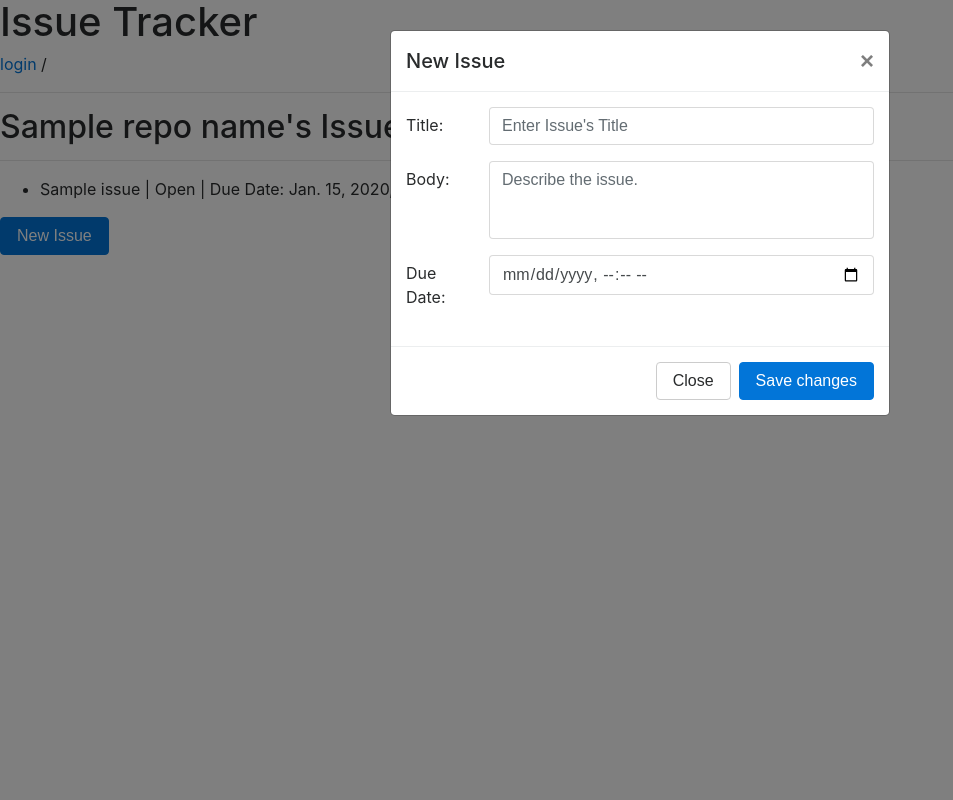
After one commit to Rocamadour7/issue_tracker, a Django app: template templates/repos/issues_index.html in a window 1280 px wide, after a click on "New Issue". The commit adds this page. Shown: the whole page, without its empty margins (0-953 px from the left). Run offline with Django 3.2, Linux system fonts and the light colour scheme; tables that the repository leaves empty hold one stand-in row (values such as "Sample post"); the template is opened without the code that fills it: values that come from a table or form of the project are taken from there, most other values are stand-ins (such as "Sample title", 1, 10 or a date in 2020); some libraries are stand-ins or nearby versions.

Commit message:
Created Issues model, issues updater decorator, started new issue form and added Bootstrap for styling.

```diff
--- a/repos/models.py
+++ b/repos/models.py
@@ -4,6 +4,21 @@ from django.db import models
 
 class Repo(models.Model):
     user = models.ForeignKey(User, on_delete=models.CASCADE)
-    name = models.CharField(max_length=100)
+    name = models.SlugField(max_length=100)
     description = models.TextField()
     language = models.CharField(max_length=20)
+
+
+class Issue(models.Model):
+    ISSUE_STATE = (
+        ('o', 'open'),
+        ('s', 'stale'),
+        ('r', 'resolved'),
+    )
+    repo = models.ForeignKey(Repo, on_delete=models.CASCADE)
+    title = models.SlugField(max_length=100)
+    body = models.TextField()
+    author = models.CharField(max_length=100)
+    state = models.CharField(max_length=1, choices=ISSUE_STATE)
+    created_at = models.DateTimeField()
+    due_date = models.DateTimeField(null=True)
--- a/repos/urls.py
+++ b/repos/urls.py
@@ -1,9 +1,11 @@
 from django.urls import path
 
-from .views import RepoList
+from .views import RepoList, IssueList, create_issue
 
 app_name = 'repos'
 
 urlpatterns = [
     path('', RepoList.as_view(), name='list'),
+    path('<slug:name>/', IssueList.as_view(), name='issues'),
+    path('<slug:name>/new/', create_issue, name='new_issue'),
 ]
--- a/templates/base.html
+++ b/templates/base.html
@@ -3,6 +3,7 @@
 <html>
     <head>
         <title>Issue Tracker</title>
+        <link rel="stylesheet" href="https://maxcdn.bootstrapcdn.com/bootstrap/4.0.0-beta.3/css/bootstrap.min.css" integrity="sha384-Zug+QiDoJOrZ5t4lssLdxGhVrurbmBWopoEl+M6BdEfwnCJZtKxi1KgxUyJq13dy" crossorigin="anonymous">
     </head>
     <body>
         <header>
@@ -25,5 +26,8 @@
         {% block content %}
         {% endblock %}
         </main>
+        <script src="https://code.jquery.com/jquery-3.2.1.slim.min.js" integrity="sha384-KJ3o2DKtIkvYIK3UENzmM7KCkRr/rE9/Qpg6aAZGJwFDMVNA/GpGFF93hXpG5KkN" crossorigin="anonymous"></script>
+        <script src="https://cdnjs.cloudflare.com/ajax/libs/popper.js/1.12.9/umd/popper.min.js" integrity="sha384-ApNbgh9B+Y1QKtv3Rn7W3mgPxhU9K/ScQsAP7hUibX39j7fakFPskvXusvfa0b4Q" crossorigin="anonymous"></script>
+        <script src="https://maxcdn.bootstrapcdn.com/bootstrap/4.0.0-beta.3/js/bootstrap.min.js" integrity="sha384-a5N7Y/aK3qNeh15eJKGWxsqtnX/wWdSZSKp+81YjTmS15nvnvxKHuzaWwXHDli+4" crossorigin="anonymous"></script>
     </body>
 </html>
--- /dev/null
+++ b/templates/repos/issues_index.html
@@ -0,0 +1,55 @@
+{% extends 'base.html' %}
+
+{% block content %}
+    <h2>{{ repo_name }}'s Issues</h2>
+    <hr>
+    <ul>
+    {% for issue in issue_list %}
+        <li>{{ issue.title }} | {{ issue.get_state_display|capfirst }} | Due Date: {{ issue.due_date }}</li>
+    {% endfor %}
+    </ul>
+
+    <button type="button" class="btn btn-primary" href="{% url 'repos:new_issue' repo_name %}" data-toggle="modal" data-target="#newIssue">
+        New Issue
+    </button>
+
+    <div class="modal fade" id="newIssue" tabindex="-1" role="dialog" aria-labelledby="newIssue" aria-hidden="true">
+        <div class="modal-dialog modal-dialog-centered" role="document">
+            <div class="modal-content">
+                <div class="modal-header">
+                    <h5 class="modal-title" id="newIssueLabel">New Issue</h5>
+                    <button type="button" class="close" data-dismiss="modal" aria-label="Close">
+                        <span aria-hidden="true">&times;</span>
+                    </button>
+                </div>
+                <form action="{% url 'repos:new_issue' repo_name %}" method="post">
+                    {% csrf_token %}
+                    <div class="modal-body">
+                        <div class="form-group row">
+                            <label class="col-sm-2 col-form-label" for="issueTitle">Title:</label>
+                            <div class="col-sm-10">
+                                <input id="issueTitle" class="form-control" type="text" placeholder="Enter Issue's Title">
+                            </div>
+                        </div>
+                        <div class="form-group row">
+                            <label class="col-sm-2 col-form-label" for="issueBody">Body:</label>
+                            <div class="col-sm-10">
+                                <textarea id="issueBody" class="form-control" placeholder="Describe the issue." rows="3" style="resize: none"></textarea>
+                            </div>
+                        </div>
+                        <div class="form-group row">
+                            <label class="col-sm-2 col-form-label" for="issueDueDate">Due Date:</label>
+                            <div class="col-sm-10">
+                                <input type="datetime-local" id="issueDueDate" class="form-control">
+                            </div>
+                        </div>
+                    </div>
+                    <div class="modal-footer">
+                        <button type="button" class="btn btn-secondary" data-dismiss="modal">Close</button>
+                        <button type="submit" class="btn btn-primary">Save changes</button>
+                    </div>
+                </form>
+            </div>
+        </div>
+    </div>
+{% endblock %}
--- a/templates/repos/index.html
+++ b/templates/repos/repos_index.html
@@ -5,7 +5,7 @@
     <hr>
     <ul>
     {% for repo in repo_list %}
-        <li>{{ repo.name }}</li>
+        <li><a href="{% url 'repos:issues' repo.name %}">{{ repo.name }}</a></li>
     {% endfor %}
     </ul>
 {% endblock %}
```
Also changed, not shown: core/views.py (+3 -4 lines), repos/utils.py (+26 -8 lines), repos/views.py (+32 -6 lines).
